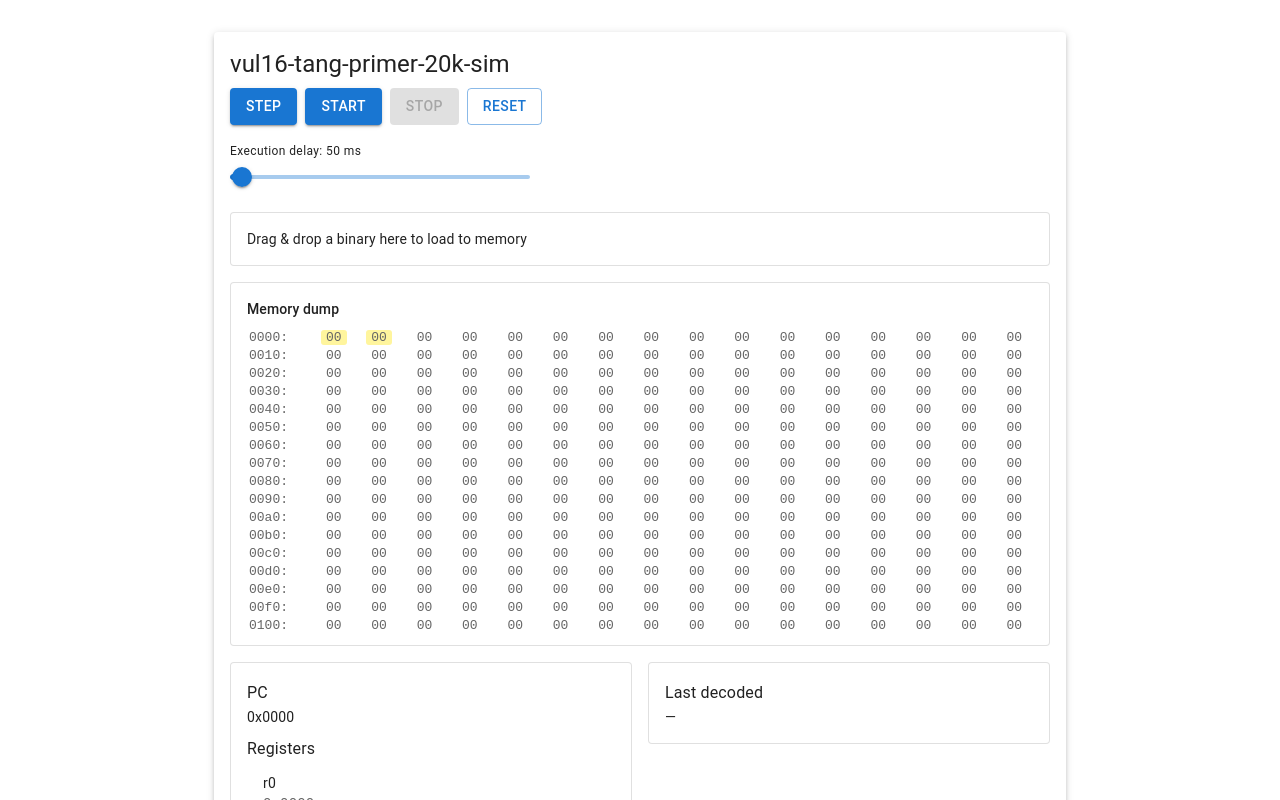
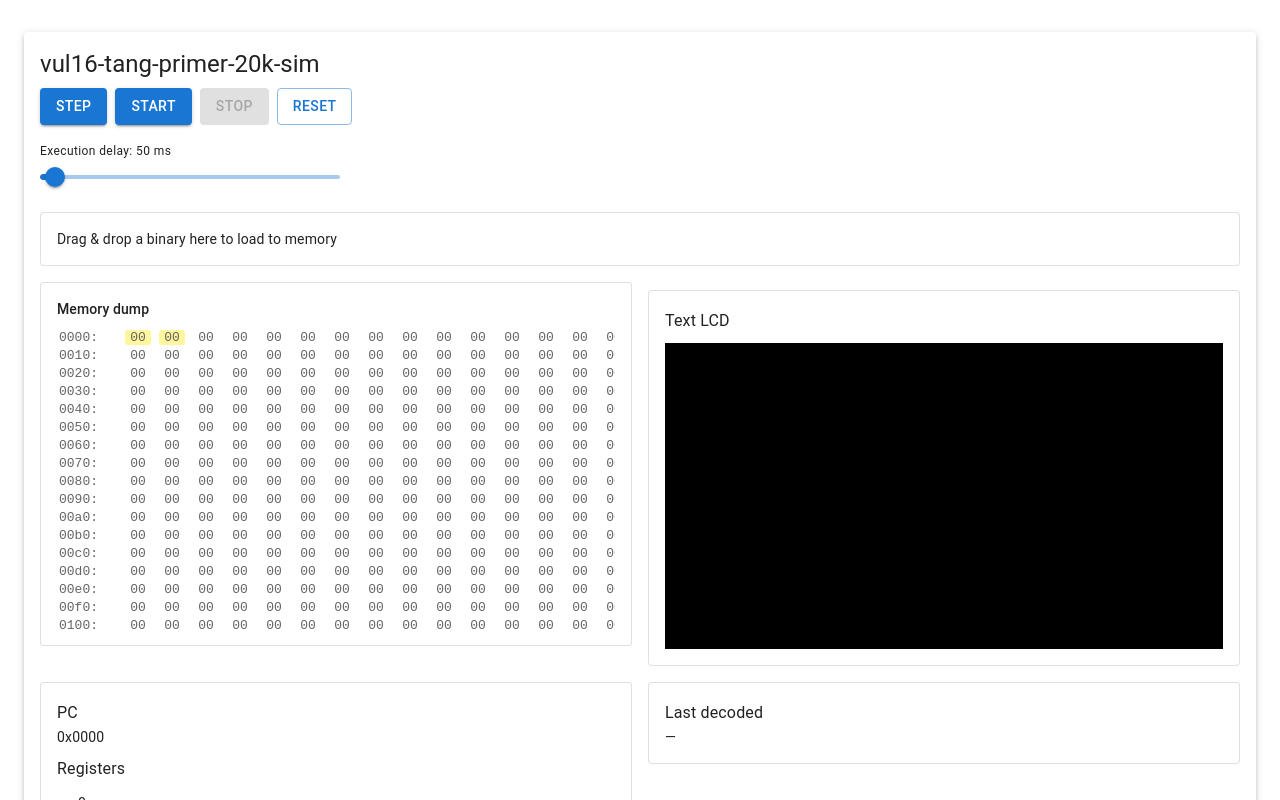
Before and after one commit to zakki0925224/vul16-tang-primer-20k-sim-with-ai, a React (Vite) app: page / in a window 1280 px wide. Shown: the top 800 px of the page. Built offline with nearby package versions, Linux system fonts and the light colour scheme.

Commit message:
[Add]: Added text LCD simulation

```diff
--- a/src/App.tsx
+++ b/src/App.tsx
@@ -1,17 +1,18 @@
 import { useEffect, useRef, useState, type DragEvent } from "react"
 import { Cpu, type InstructionDecoded } from "./Cpu"
-import Container from '@mui/material/Container'
-import Box from '@mui/material/Box'
-import Button from '@mui/material/Button'
-import Paper from '@mui/material/Paper'
-import Grid from '@mui/material/Grid'
-import Typography from '@mui/material/Typography'
-import Slider from '@mui/material/Slider'
-import List from '@mui/material/List'
-import ListItem from '@mui/material/ListItem'
-import ListItemText from '@mui/material/ListItemText'
-import Chip from '@mui/material/Chip'
-import Stack from '@mui/material/Stack'
+import type { BufferInner } from "./TextLcd"
+import Container from "@mui/material/Container"
+import Box from "@mui/material/Box"
+import Button from "@mui/material/Button"
+import Paper from "@mui/material/Paper"
+import Grid from "@mui/material/Grid"
+import Typography from "@mui/material/Typography"
+import Slider from "@mui/material/Slider"
+import List from "@mui/material/List"
+import ListItem from "@mui/material/ListItem"
+import ListItemText from "@mui/material/ListItemText"
+import Chip from "@mui/material/Chip"
+import Stack from "@mui/material/Stack"
 
 function App() {
     const cpuRef = useRef<Cpu | null>(null);
@@ -30,10 +31,15 @@ function App() {
     const [loadedFile, setLoadedFile] = useState<{ name: string; size: number } | null>(null);
     const dumpSize = 65536;
 
+    const [lcdBuf, setLcdBuf] = useState<BufferInner[][] | null>(null);
+
+    const cloneLcdBuffer = (buf: BufferInner[][]) => buf.map(row => row.map(cell => ({ ...cell })));
+
     useEffect(() => {
         cpuRef.current = new Cpu();
         setRegs([...cpuRef.current.gpRegs]);
         setPc(cpuRef.current.pc);
+        setLcdBuf(cloneLcdBuffer(cpuRef.current.textLcd.buffer));
 
         return () => {
             if (intervalRef.current) {
@@ -84,6 +90,7 @@ function App() {
             setRegs(newRegs);
             setPc(cpu.pc);
             setDecoded(d ?? null);
+            setLcdBuf(cpu.textLcd ? cloneLcdBuffer(cpu.textLcd.buffer) : null);
         }, execDelayRef.current) as unknown as number;
 
         return () => {
@@ -118,6 +125,7 @@ function App() {
         setRegs(newRegs);
         setPc(cpu.pc);
         setDecoded(d ?? null);
+        setLcdBuf(cpu.textLcd ? cloneLcdBuffer(cpu.textLcd.buffer) : null);
     }
 
     const start = () => {
@@ -148,6 +156,7 @@ function App() {
             setPc(cpu.pc);
             setDecoded(null);
             setLastInst(null);
+            setLcdBuf(cpu.textLcd ? cloneLcdBuffer(cpu.textLcd.buffer) : null);
             setLoadedFile({ name: f.name, size: arr.length });
         };
         reader.readAsArrayBuffer(f);
@@ -174,11 +183,12 @@ function App() {
         setPc(cpuRef.current.pc);
         setDecoded(null);
         setLastInst(null);
+        setLcdBuf(cpuRef.current.textLcd ? cloneLcdBuffer(cpuRef.current.textLcd.buffer) : null);
         setLoadedFile(null);
     }
 
     return (
-        <Container maxWidth="md" sx={{ mt: 4 }}>
+        <Container maxWidth={false} disableGutters sx={{ mt: 4, width: "100%", px: 2 }}>
             <Paper sx={{ p: 2 }} elevation={3}>
                 <Typography variant="h5" gutterBottom>vul16-tang-primer-20k-sim</Typography>
 
@@ -189,7 +199,7 @@ function App() {
                     <Button variant="outlined" onClick={reset}>Reset</Button>
                     <Box sx={{ mt: 2, width: 300 }}>
                         <Typography variant="caption">Execution delay: {execDelay} ms</Typography>
-                        <Slider value={execDelay} min={10} max={1000} step={10} onChange={(_, v) => setExecDelay(v as number)} aria-label="exec-delay" />
+                        <Slider value={execDelay} min={1} max={1000} step={10} onChange={(_, v) => setExecDelay(v as number)} aria-label="exec-delay" />
                     </Box>
                 </Box>
 
@@ -203,11 +213,23 @@ function App() {
                 </Paper>
 
                 <Grid container spacing={2}>
-                    <Grid size={12}>
-                        <Paper sx={{ p: 2, fontFamily: 'monospace', height: 'auto' }} variant="outlined">
+                    <Grid size={6}>
+                        <Paper sx={{ p: 2, fontFamily: "monospace", height: "auto" }} variant="outlined">
                             <Typography variant="subtitle2">Memory dump</Typography>
                             <Box sx={{ mt: 1 }} />
                             <MemoryDump memory={() => cpuRef.current?.memory} pc={() => cpuRef.current?.pc ?? 0} size={dumpSize} />
+                        </Paper>
+                    </Grid>
+
+                    <Grid size={6}>
+                        <Paper sx={{ p: 2, mt: 1 }} variant="outlined">
+                            <Typography variant="subtitle1">Text LCD</Typography>
+                            <Box sx={{ mt: 1 }} />
+                            {lcdBuf ? (
+                                <TextLcdView buffer={lcdBuf} />
+                            ) : (
+                                <Typography variant="body2">No LCD data</Typography>
+                            )}
                         </Paper>
                     </Grid>
 
@@ -221,8 +243,8 @@ function App() {
                                 {regs.map((v, i) => {
                                     const isChanged = changedRegs.includes(i);
                                     return (
-                                        <ListItem key={i} sx={{ py: 0.5, background: isChanged ? '#fff59d' : 'transparent', borderRadius: 1 }}>
-                                            <ListItemText primary={`r${i}`} secondary={<span style={{ fontFamily: 'monospace' }}>0x{v.toString(16).padStart(4, '0')}</span>} />
+                                        <ListItem key={i} sx={{ py: 0.5, background: isChanged ? "#fff59d" : "transparent", borderRadius: 1 }}>
+                                            <ListItemText primary={`r${i}`} secondary={<span style={{ fontFamily: "monospace" }}>0x{v.toString(16).padStart(4, "0")}</span>} />
                                         </ListItem>
                                     );
                                 })}
@@ -252,6 +274,22 @@ function App() {
             </Paper>
         </Container>
     )
+}
+
+function TextLcdView({ buffer }: { buffer: BufferInner[][] }) {
+    return (
+        <div style={{ fontFamily: "monospace", lineHeight: 1, overflow: "auto", maxHeight: 340 }}>
+            {buffer.map((row, y) => (
+                <div key={y} style={{ display: "flex" }}>
+                    {row.map((cell, x) => (
+                        <div key={x} style={{ width: 10, height: 18, display: "flex", alignItems: "center", justifyContent: "center", background: cell.bg, color: cell.fg }}>
+                            {cell.c || " "}
+                        </div>
+                    ))}
+                </div>
+            ))}
+        </div>
+    );
 }
 
 function MemoryDump({ memory, pc, size }: { memory: () => Uint8Array | undefined, pc: () => number, size: number }) {
@@ -287,21 +325,21 @@ function MemoryDump({ memory, pc, size }: { memory: () => Uint8Array | undefined
             const isPc = absoluteAddr === pcVal || absoluteAddr === ((pcVal + 1) & 0xffff);
             return (
                 <span key={j} style={{
-                    display: 'inline-block',
+                    display: "inline-block",
                     minWidth: 20,
-                    padding: '0 3px',
-                    background: isPc ? '#fff59d' : 'transparent',
-                    color: b == 0 ? '#666' : '#002fffff',
+                    padding: "0 3px",
+                    background: isPc ? "#fff59d" : "transparent",
+                    color: b == 0 ? "#666" : "#002fffff",
                     borderRadius: 3
-                }}>{b.toString(16).padStart(2, '0')}</span>
+                }}>{b.toString(16).padStart(2, "0")}</span>
             );
         });
 
         rows.push(
-            <div key={row} style={{ display: 'grid', gridTemplateColumns: '60px repeat(16, 1fr)', gap: 8, height: rowHeight, alignItems: 'center' }}>
-                <div style={{ color: '#666', paddingLeft: 2 }}>{addr.toString(16).padStart(4, '0')}:</div>
+            <div key={row} style={{ display: "grid", gridTemplateColumns: "60px repeat(16, 1fr)", gap: 8, height: rowHeight, alignItems: "center" }}>
+                <div style={{ color: "#666", paddingLeft: 2 }}>{addr.toString(16).padStart(4, "0")}:</div>
                 {byteElems.map((el, idx) => (
-                    <div key={idx} style={{ textAlign: 'center', fontFamily: 'monospace' }}>{el}</div>
+                    <div key={idx} style={{ textAlign: "center", fontFamily: "monospace" }}>{el}</div>
                 ))}
             </div>
         );
@@ -311,9 +349,9 @@ function MemoryDump({ memory, pc, size }: { memory: () => Uint8Array | undefined
     const translateY = from * rowHeight;
 
     return (
-        <div ref={containerRef} onScroll={onScroll} style={{ height: 300, overflow: 'auto', width: '100%' }}>
-            <div style={{ height: spacerHeight, position: 'relative', width: '100%' }}>
-                <div style={{ position: 'absolute', top: translateY, left: 0, right: 0, width: '100%' }}>{rows}</div>
+        <div ref={containerRef} onScroll={onScroll} style={{ height: 300, overflow: "auto", width: "100%" }}>
+            <div style={{ height: spacerHeight, position: "relative", width: "100%" }}>
+                <div style={{ position: "absolute", top: translateY, left: 0, right: 0, width: "100%" }}>{rows}</div>
             </div>
         </div>
     );
@@ -323,84 +361,82 @@ export default App;
 
 function RenderDecodedTable({ inst, decoded }: { inst: number | null, decoded: InstructionDecoded }) {
     if (inst == null) return <Typography variant="body2">No instruction</Typography>;
-    const bin = inst.toString(2).padStart(16, '0');
+    const bin = inst.toString(2).padStart(16, "0");
 
-    // prefer explicit format if provided by decoder
-    const maybe = decoded as unknown as { format?: 'R' | 'I' | 'J' | 'B' };
-    let fmt: 'R' | 'I' | 'J' | 'B' | null = maybe.format ?? null;
+    const maybe = decoded as unknown as { format?: "R" | "I" | "J" | "B" };
+    let fmt: "R" | "I" | "J" | "B" | null = maybe.format ?? null;
     if (!fmt) {
-        // fallback heuristic: use decoded fields
-        if (decoded.rd !== 0 && decoded.rs1 !== 0 && decoded.rs2 !== 0) fmt = 'R';
-        else if (decoded.rs1 !== 0 && decoded.rd !== 0 && decoded.rs2 === 0) fmt = 'I';
-        else if (decoded.rd !== 0 && decoded.rs1 === 0) fmt = 'J';
-        else fmt = 'B';
+        if (decoded.rd !== 0 && decoded.rs1 !== 0 && decoded.rs2 !== 0) fmt = "R";
+        else if (decoded.rs1 !== 0 && decoded.rd !== 0 && decoded.rs2 === 0) fmt = "I";
+        else if (decoded.rd !== 0 && decoded.rs1 === 0) fmt = "J";
+        else fmt = "B";
     }
-    fmt = fmt as 'R' | 'I' | 'J' | 'B';
+    fmt = fmt as "R" | "I" | "J" | "B";
 
     const cell = (label: string, span?: string) => (
-        <td style={{ border: '1px solid #444', padding: 6, textAlign: 'center' }}>{label}{span ? <div style={{ fontSize: 12, color: '#666' }}>{span}</div> : null}</td>
+        <td style={{ border: "1px solid #444", padding: 6, textAlign: "center" }}>{label}{span ? <div style={{ fontSize: 12, color: "#666" }}>{span}</div> : null}</td>
     );
 
-    if (fmt === 'R') {
+    if (fmt === "R") {
         // opcode(15-11) rd(10-8) rs1(7-5) rs2(4-2) res(1-0)
         return (
-            <table style={{ borderCollapse: 'collapse', width: '100%', fontFamily: 'monospace' }}>
+            <table style={{ borderCollapse: "collapse", width: "100%", fontFamily: "monospace" }}>
                 <tbody>
                     <tr>
-                        {cell('opcode\n15-11')}
-                        {cell('rd\n10-8')}
-                        {cell('rs1\n7-5')}
-                        {cell('rs2\n4-2')}
-                        {cell('reserved\n1-0')}
+                        {cell("opcode\n15-11")}
+                        {cell("rd\n10-8")}
+                        {cell("rs1\n7-5")}
+                        {cell("rs2\n4-2")}
+                        {cell("reserved\n1-0")}
                     </tr>
                     <tr>
-                        <td style={{ border: '1px solid #444', padding: 6, textAlign: 'center' }}>{bin.slice(0, 5)}</td>
-                        <td style={{ border: '1px solid #444', padding: 6, textAlign: 'center' }}>{bin.slice(5, 8)}</td>
-                        <td style={{ border: '1px solid #444', padding: 6, textAlign: 'center' }}>{bin.slice(8, 11)}</td>
-                        <td style={{ border: '1px solid #444', padding: 6, textAlign: 'center' }}>{bin.slice(11, 14)}</td>
-                        <td style={{ border: '1px solid #444', padding: 6, textAlign: 'center' }}>{bin.slice(14, 16)}</td>
+                        <td style={{ border: "1px solid #444", padding: 6, textAlign: "center" }}>{bin.slice(0, 5)}</td>
+                        <td style={{ border: "1px solid #444", padding: 6, textAlign: "center" }}>{bin.slice(5, 8)}</td>
+                        <td style={{ border: "1px solid #444", padding: 6, textAlign: "center" }}>{bin.slice(8, 11)}</td>
+                        <td style={{ border: "1px solid #444", padding: 6, textAlign: "center" }}>{bin.slice(11, 14)}</td>
+                        <td style={{ border: "1px solid #444", padding: 6, textAlign: "center" }}>{bin.slice(14, 16)}</td>
                     </tr>
                 </tbody>
             </table>
         );
     }
 
-    if (fmt === 'I') {
+    if (fmt === "I") {
         // opcode(15-11) rd(10-8) rs1(7-5) imm(4-0)
         return (
-            <table style={{ borderCollapse: 'collapse', width: '100%', fontFamily: 'monospace' }}>
+            <table style={{ borderCollapse: "collapse", width: "100%", fontFamily: "monospace" }}>
                 <tbody>
                     <tr>
-                        {cell('opcode\n15-11')}
-                        {cell('rd\n10-8')}
-                        {cell('rs1\n7-5')}
-                        {cell('imm\n4-0')}
+                        {cell("opcode\n15-11")}
+                        {cell("rd\n10-8")}
+                        {cell("rs1\n7-5")}
+                        {cell("imm\n4-0")}
                     </tr>
                     <tr>
-                        <td style={{ border: '1px solid #444', padding: 6, textAlign: 'center' }}>{bin.slice(0, 5)}</td>
-                        <td style={{ border: '1px solid #444', padding: 6, textAlign: 'center' }}>{bin.slice(5, 8)}</td>
-                        <td style={{ border: '1px solid #444', padding: 6, textAlign: 'center' }}>{bin.slice(8, 11)}</td>
-                        <td style={{ border: '1px solid #444', padding: 6, textAlign: 'center' }}>{bin.slice(11, 16)}</td>
+                        <td style={{ border: "1px solid #444", padding: 6, textAlign: "center" }}>{bin.slice(0, 5)}</td>
+                        <td style={{ border: "1px solid #444", padding: 6, textAlign: "center" }}>{bin.slice(5, 8)}</td>
+                        <td style={{ border: "1px solid #444", padding: 6, textAlign: "center" }}>{bin.slice(8, 11)}</td>
+                        <td style={{ border: "1px solid #444", padding: 6, textAlign: "center" }}>{bin.slice(11, 16)}</td>
                     </tr>
                 </tbody>
             </table>
         );
     }
 
-    if (fmt === 'J') {
+    if (fmt === "J") {
         // opcode(15-11) rd(10-8) offset(7-0)
         return (
-            <table style={{ borderCollapse: 'collapse', width: '100%', fontFamily: 'monospace' }}>
+            <table style={{ borderCollapse: "collapse", width: "100%", fontFamily: "monospace" }}>
                 <tbody>
                     <tr>
-                        {cell('opcode\n15-11')}
-                        {cell('rd\n10-8')}
-                        {cell('offset\n7-0')}
+                        {cell("opcode\n15-11")}
+                        {cell("rd\n10-8")}
+                        {cell("offset\n7-0")}
                     </tr>
                     <tr>
-                        <td style={{ border: '1px solid #444', padding: 6, textAlign: 'center' }}>{bin.slice(0, 5)}</td>
-                        <td style={{ border: '1px solid #444', padding: 6, textAlign: 'center' }}>{bin.slice(5, 8)}</td>
-                        <td style={{ border: '1px solid #444', padding: 6, textAlign: 'center' }}>{bin.slice(8, 16)}</td>
+                        <td style={{ border: "1px solid #444", padding: 6, textAlign: "center" }}>{bin.slice(0, 5)}</td>
+                        <td style={{ border: "1px solid #444", padding: 6, textAlign: "center" }}>{bin.slice(5, 8)}</td>
+                        <td style={{ border: "1px solid #444", padding: 6, textAlign: "center" }}>{bin.slice(8, 16)}</td>
                     </tr>
                 </tbody>
             </table>
@@ -409,19 +445,19 @@ function RenderDecodedTable({ inst, decoded }: { inst: number | null, decoded: I
 
     // B
     return (
-        <table style={{ borderCollapse: 'collapse', width: '100%', fontFamily: 'monospace' }}>
+        <table style={{ borderCollapse: "collapse", width: "100%", fontFamily: "monospace" }}>
             <tbody>
                 <tr>
-                    {cell('opcode\n15-11')}
-                    {cell('rs1\n10-8')}
-                    {cell('rs2\n7-5')}
-                    {cell('offset\n4-0')}
+                    {cell("opcode\n15-11")}
+                    {cell("rs1\n10-8")}
+                    {cell("rs2\n7-5")}
+                    {cell("offset\n4-0")}
                 </tr>
                 <tr>
-                    <td style={{ border: '1px solid #444', padding: 6, textAlign: 'center' }}>{bin.slice(0, 5)}</td>
-                    <td style={{ border: '1px solid #444', padding: 6, textAlign: 'center' }}>{bin.slice(5, 8)}</td>
-                    <td style={{ border: '1px solid #444', padding: 6, textAlign: 'center' }}>{bin.slice(8, 11)}</td>
-                    <td style={{ border: '1px solid #444', padding: 6, textAlign: 'center' }}>{bin.slice(11, 16)}</td>
+                    <td style={{ border: "1px solid #444", padding: 6, textAlign: "center" }}>{bin.slice(0, 5)}</td>
+                    <td style={{ border: "1px solid #444", padding: 6, textAlign: "center" }}>{bin.slice(5, 8)}</td>
+                    <td style={{ border: "1px solid #444", padding: 6, textAlign: "center" }}>{bin.slice(8, 11)}</td>
+                    <td style={{ border: "1px solid #444", padding: 6, textAlign: "center" }}>{bin.slice(11, 16)}</td>
                 </tr>
             </tbody>
         </table>
--- a/src/Cpu.ts
+++ b/src/Cpu.ts
@@ -1,3 +1,5 @@
+import { LCD_TEXT_HEIGHT, LCD_TEXT_WIDTH, TextLcd } from "./TextLcd";
+
 type Opcode =
     | "Add" | "Addi" | "Sub" | "And" | "Andi" | "Or" | "Ori" | "Xor" | "Xori" | "Sll" | "Slli" | "Srl" | "Srli" | "Sra" | "Srai" | "Slt" | "Slti" | "Sltu" | "Sltiu" | "Lb" | "Lbu" | "Lw" | "Sb" | "Sw" | "Jmp" | "Jmpr" | "Beq" | "Bne" | "Blt" | "Bge" | "Bltu" | "Bgeu";
 
@@ -8,6 +10,8 @@ const WORD_LEN = 16;
 const BYTE_LEN = 8;
 const NUM_GP_REGS = 8;
 const START_ADDR = 0;
+const MMIO_LCD_START_ADDR = 0xf004;
+const MMIO_LCD_LEN = LCD_TEXT_WIDTH * LCD_TEXT_HEIGHT * 2;
 
 function opcodeFromInst(inst: number): Opcode {
     const op = (inst & 0xf800) >> 11;
@@ -112,6 +116,7 @@ export class Cpu {
     gpRegs: number[] = Array(NUM_GP_REGS).fill(0);
     pc: number = START_ADDR;
     memory: Uint8Array = new Uint8Array(65536);
+    textLcd: TextLcd = new TextLcd();
 
     decode(inst: number): InstructionDecoded {
         const opcode = opcodeFromInst(inst);
@@ -310,7 +315,9 @@ export class Cpu {
             }
             case "Sb": {
                 const addr = (toU16(this.gpRegs[rs1]) + toS16(imm)) & 0xffff;
-                this.memory[addr] = this.gpRegs[rd] & 0xff;
+                const data = this.gpRegs[rd] & 0xff;
+                this.memory[addr] = data;
+                this.writeLcd(addr, data);
                 this.pc += WORD_LEN / BYTE_LEN;
                 break;
             }
@@ -320,6 +327,8 @@ export class Cpu {
                 const high = (this.gpRegs[rd] >> BYTE_LEN) & 0xff;
                 this.memory[addr] = low;
                 this.memory[(addr + 1) & 0xffff] = high;
+                this.writeLcd(addr, low);
+                this.writeLcd((addr + 1) & 0xffff, high);
                 this.pc += WORD_LEN / BYTE_LEN;
                 break;
             }
@@ -406,4 +415,28 @@ export class Cpu {
 
         return decoded;
     }
+
+    writeLcd(addr: number, data: number): void {
+        if (addr >= MMIO_LCD_START_ADDR && addr < MMIO_LCD_START_ADDR + MMIO_LCD_LEN) {
+            const rel = (addr - MMIO_LCD_START_ADDR) & 0xffff;
+            const offset = Math.floor(rel / 2);
+            const isWriteAscii = (rel % 2) === 0;
+            const x = offset % LCD_TEXT_WIDTH;
+            const y = Math.floor(offset / LCD_TEXT_WIDTH);
+
+            // ignore out-of-range coordinates
+            if (!Number.isInteger(x) || !Number.isInteger(y) || x < 0 || x >= LCD_TEXT_WIDTH || y < 0 || y >= LCD_TEXT_HEIGHT) {
+                return;
+            }
+
+            if (isWriteAscii) {
+                // use only lower 8 bits as ASCII
+                this.textLcd.setAscii(x, y, String.fromCharCode(data & 0xff));
+            } else {
+                const bg = (data >> 4) & 0x0f;
+                const fg = data & 0x0f;
+                this.textLcd.setFgBg(x, y, fg, bg);
+            }
+        }
+    }
 }
--- /dev/null
+++ b/src/TextLcd.ts
@@ -0,0 +1,61 @@
+export const LCD_TEXT_WIDTH = 60;
+export const LCD_TEXT_HEIGHT = 17;
+
+export interface BufferInner {
+    c: string;
+    fg: string;
+    bg: string;
+}
+
+function convertColor(n: number): string {
+    switch (n) {
+        case 0: return "#000000"; // black
+        case 1: return "#0000ff"; // blue
+        case 2: return "#00ff00"; // green
+        case 3: return "#00ffff"; // cyan
+        case 4: return "#ff0000"; // red
+        case 5: return "#ff00ff"; // magenta
+        case 6: return "#8b4513"; // brown
+        case 7: return "#c0c0c0"; // light gray
+        case 8: return "#808080"; // dark gray
+        case 9: return "#87cefa"; // light blue
+        case 10: return "#90ee90"; // light green
+        case 11: return "#e0ffff"; // light cyan
+        case 12: return "#ff7f7f"; // light red
+        case 13: return "#ffb3ff"; // light magenta
+        case 14: return "#ffff00"; // yellow
+        case 15: return "#ffffff"; // white
+        default: return "#000000";
+    }
+}
+
+export class TextLcd {
+    buffer: BufferInner[][];
+
+    constructor() {
+        this.buffer = Array.from({ length: LCD_TEXT_HEIGHT }, () =>
+            Array.from({ length: LCD_TEXT_WIDTH }, () => ({
+                c: " ",
+                fg: "#000000",
+                bg: "#000000",
+            }))
+        );
+    }
+
+    setAscii(x: number, y: number, c: string): void {
+        if (x < 0 || x >= LCD_TEXT_WIDTH || y < 0 || y >= LCD_TEXT_HEIGHT) {
+            throw new Error("Coordinates out of bounds");
+        }
+
+        this.buffer[y][x].c = c;
+    }
+
+    setFgBg(x: number, y: number, fg: number, bg: number): void {
+        if (x < 0 || x >= LCD_TEXT_WIDTH || y < 0 || y >= LCD_TEXT_HEIGHT) {
+            throw new Error("Coordinates out of bounds");
+        }
+
+        this.buffer[y][x].fg = convertColor(fg);
+        this.buffer[y][x].bg = convertColor(bg);
+    }
+}
```
